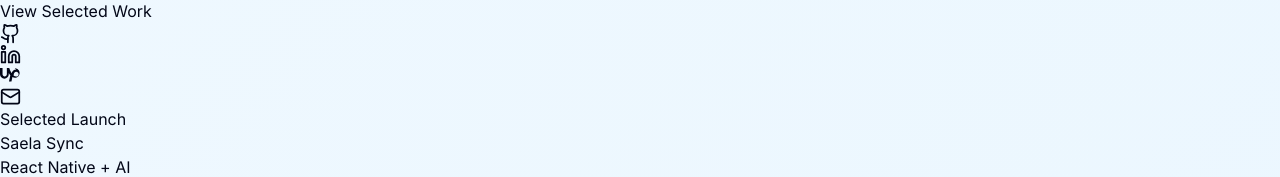
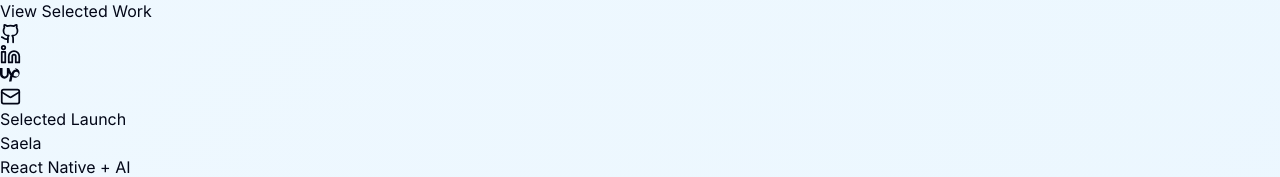
Before and after one commit to HadeeqaImran/portfolio, a React (Vite) app: page / in a window 1280 px wide. Shown: the part 1164-1341 px from the top of the page. Built offline with nearby package versions, Linux system fonts and the light colour scheme.

Commit message:
add saela to work experience

```diff
--- a/src/components/Hero.jsx
+++ b/src/components/Hero.jsx
@@ -16,7 +16,7 @@ const socialLinks = [
 
 const featuredProducts = [
   {
-    title: 'Saela Sync',
+    title: 'Saela',
     type: 'AI health companion',
     image: saelaSyncImage,
   },
@@ -213,14 +213,14 @@ const Hero = () => {
             <div className="flex flex-wrap items-center justify-between gap-3 border-b px-4 py-3 sm:px-5" style={{ borderColor: 'var(--border-soft)' }}>
               <div className="min-w-0">
                 <p className="text-xs font-bold uppercase tracking-[0.2em] text-slate-500 dark:text-slate-400">Selected Launch</p>
-                <h2 className="mt-1 text-lg font-black text-slate-950 dark:text-white">Saela Sync</h2>
+                <h2 className="mt-1 text-lg font-black text-slate-950 dark:text-white">Saela</h2>
               </div>
               <span className="chip chip-accent">React Native + AI</span>
             </div>
             <div className="relative aspect-video overflow-hidden bg-slate-950">
               <img
                 src={saelaSyncImage}
-                alt="Saela Sync product screenshot"
+                alt="Saela product screenshot"
                 className="h-full w-full object-cover transition duration-700 group-hover:scale-[1.03]"
                 loading="eager"
                 fetchPriority="high"
--- a/src/components/WorkExperience.jsx
+++ b/src/components/WorkExperience.jsx
@@ -3,6 +3,33 @@ import { AnimatePresence, motion } from 'framer-motion'
 import { Award, Briefcase, Calendar, ChevronDown, Globe, Linkedin, MapPin } from 'lucide-react'
 
 const experiences = [
+  {
+  title: 'Full Stack AI Engineer',
+  company: 'Saela Technologies Inc.',
+  location: 'Remote',
+  period: 'December 2025 to Present',
+  description: 'Built and shipped AI-powered health technology across mobile, backend integrations, analytics, and intelligent user experiences.',
+  technologies: [
+    'TypeScript',
+    'React Native',
+    'Node.js',
+    'REST APIs',
+    'LLMs',
+    'Firebase',
+    'PostHog',
+    'RevenueCat',
+    'AWS',
+  ],
+  achievements: [
+    'Developed production AI-powered experiences that transformed user inputs, conversations, and behavioral signals into personalized health insights.',
+    'Built and maintained full-stack integrations across APIs, subscriptions, notifications, analytics, and mobile releases.',
+    'Designed product analytics infrastructure with Firebase and PostHog, including event tracking, user journeys, reporting pipelines, and dashboards.',
+  ],
+  socials: {
+    website: 'https://saela.com',
+    linkedin: 'https://linkedin.com/company/saela',
+  },
+},
   {
     title: 'Software Engineer',
     company: 'PixelPK Technologies',
--- a/src/data/projects.js
+++ b/src/data/projects.js
@@ -9,7 +9,7 @@ import saelaSyncImage from '../assets/saela-sync.png'
 const projects = [
   {
     slug: 'saela-sync',
-    title: 'Saela Sync',
+    title: 'Saela',
     category: 'AI Health Companion',
     filterCategory: 'ai',
     description: 'An AI-powered health companion that delivers personalized, real-time insights through conversational support and biomarker-driven guidance.',
@@ -19,7 +19,7 @@ const projects = [
     ios: 'https://apps.apple.com/il/app/saela-your-body-explained/id6755064853',
     role: 'Lead Mobile Engineer',
     duration: '2024 to Present',
-    overview: 'Saela Sync is a production health companion app that combines conversational AI with biomarker-driven insights to help users understand and improve their health. I architected and built the entire mobile application from concept to App Store and Google Play release.',
+    overview: 'Saela is a production health companion app that combines conversational AI with biomarker-driven insights to help users understand and improve their health. I architected and built the entire mobile application from concept to App Store and Google Play release.',
     highlights: [
       'Designed and implemented the complete React Native mobile application from ground up, including architecture, state management, and UI/UX.',
       'Integrated OpenAI-powered conversational AI that provides personalized health guidance based on user biomarker data and health history.',
```
